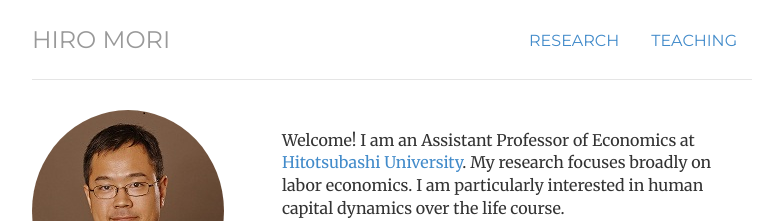
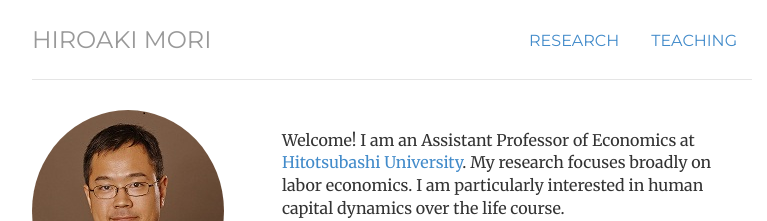
Before and after one commit to morihiroaki/morihiroaki.github.io, a Jekyll site: the page built from index.html, in a window 1280 px wide. Shown: the top 221 px of the page, without its empty margins (248-1015 px from the left). Built offline with Jekyll 4.4.1, drawn with Linux system fonts in a browser that asks for light colours.

Commit message:
Update header.html

```diff
--- a/_includes/header.html
+++ b/_includes/header.html
@@ -6,6 +6,6 @@
           </ul>
         </li>
       </ul>
-      <h3><a class="text-muted" href="/">Hiro Mori</a></h3>
+      <h3><a class="text-muted" href="/">Hiroaki Mori</a></h3>
 </nav>
 </div> <!-- /header -->
```
